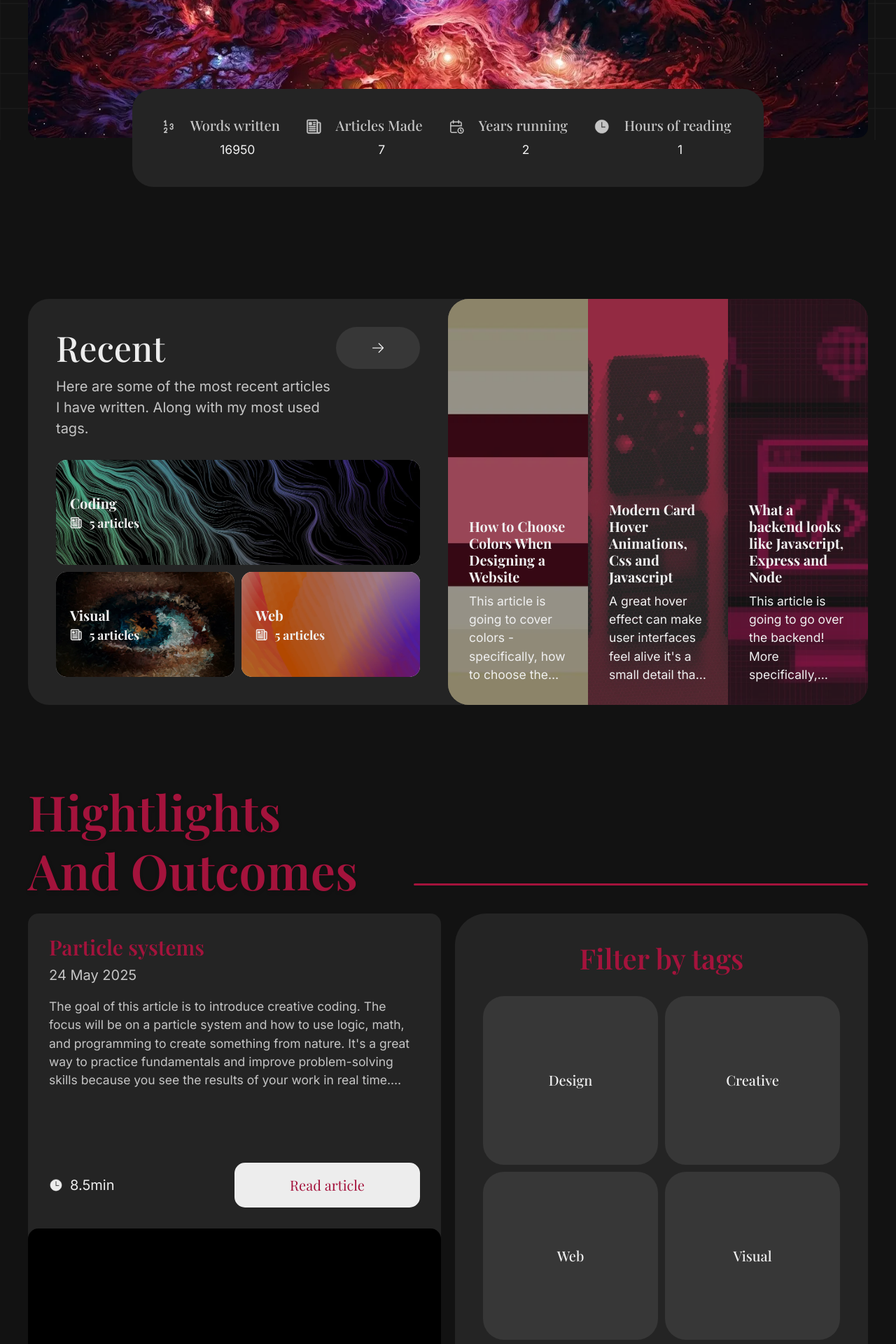
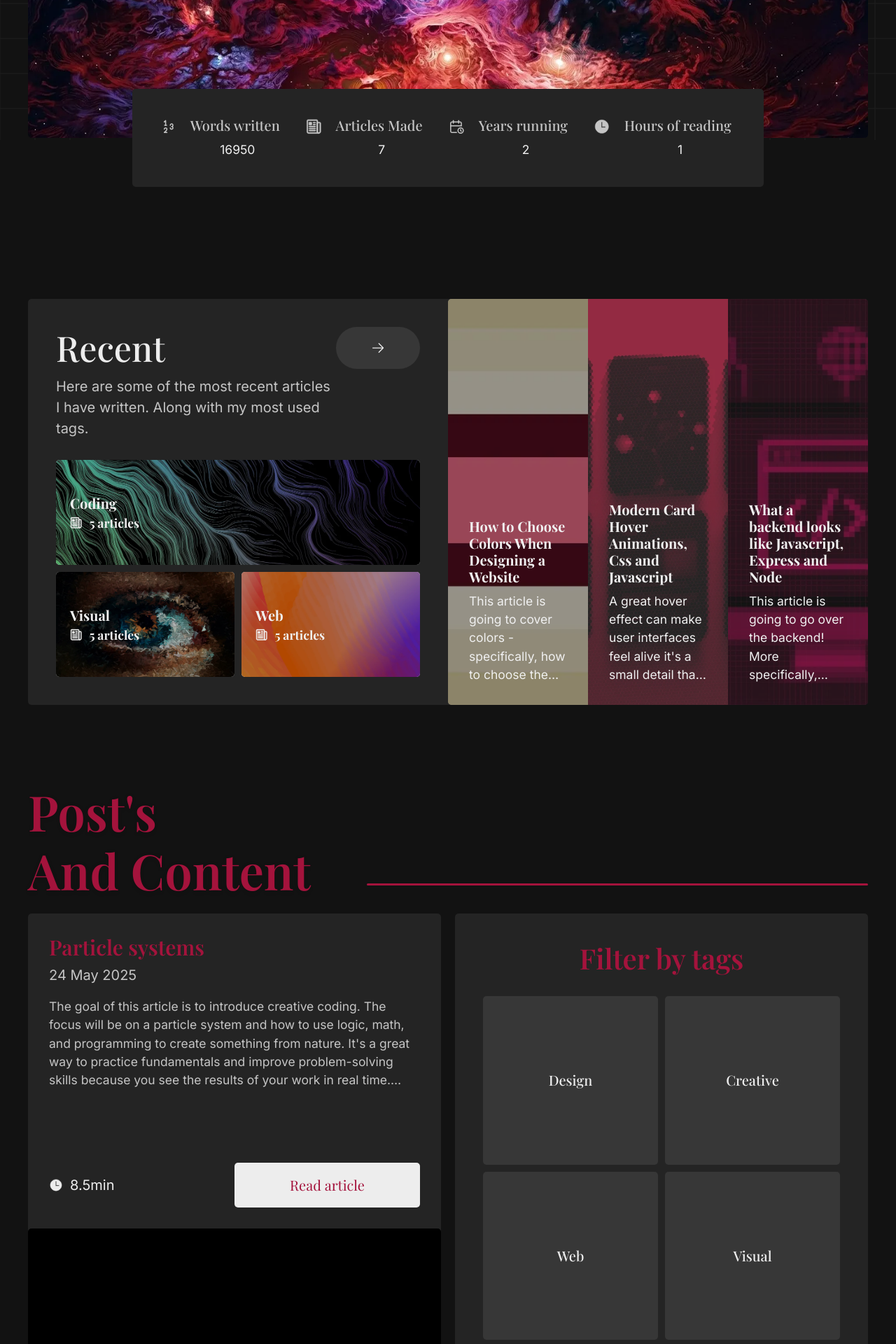
Before and after one commit to TheHeartstriker/Portfolio, a Next.js app in the folder Portfolio/: page /scriptorium in a window 1280 px wide. Shown: the part 760-2680 px from the top of the page at 70% size. Built offline with nearby package versions, Linux system fonts and the light colour scheme.

Commit message:
Small updates
Updated some text and border color's.

```diff
--- a/Portfolio/src/providers/background/background.jsx
+++ b/Portfolio/src/providers/background/background.jsx
@@ -2,16 +2,16 @@
 import { useState, useRef, useEffect, useContext } from "react";
 import { AddMember, RemoveMember } from "@/utils/animations/aniFrame";
 import { isMobile } from "@/utils/isMobile";
-import { drawLine, drawRadial } from "./drawFunctions";
+import { drawLine } from "./drawFunctions";
 import "./background.css";
 import { Context } from "@/providers/context/contextProvider";
 
 function Background() {
   const backgroundRef = useRef(null);
-  const cursorBackgroundRef = useRef(null);
-  const colorRef = useRef({ lineColor: "", cursorColor: "" });
+  const colorRef = useRef({
+    lineColor: "",
+  });
   const [backgroundCtx, setBackgroundCtx] = useState(null);
-  const [cursorCtx, setCursorCtx] = useState(null);
   const offsetRef = useRef(0);
   const SquareGridSize = 50;
   const SquareLine = 1;
@@ -25,16 +25,12 @@ function Background() {
   // Creates a canvas
   useEffect(() => {
     const backgroundCanvas = backgroundRef.current;
-    const cursorCanvas = cursorBackgroundRef.current;
     const isMobileDevice = isMobile();
-    if (!backgroundCanvas || !cursorCanvas) return;
+    if (!backgroundCanvas) return;
     const resizeCanvas = () => {
       backgroundCanvas.width = window.innerWidth;
       backgroundCanvas.height = window.innerHeight * 1.2;
-      cursorCanvas.width = window.innerWidth;
-      cursorCanvas.height = window.innerHeight * 1.2;
       setBackgroundCtx(backgroundCanvas.getContext("2d"));
-      setCursorCtx(cursorCanvas.getContext("2d"));
     };
     resizeCanvas();
     //Do resizes for desktop
@@ -98,8 +94,6 @@ function Background() {
     }
   }
 
-  const cursorX = useRef(0);
-  const cursorY = useRef(0);
   useEffect(() => {
     if (!backgroundCtx || !colorRef) return;
     //Scrolling grid
@@ -114,30 +108,6 @@ function Background() {
       };
     }
 
-    function drawCursor() {
-      if (!cursorCtx) return;
-      function updateCursor() {
-        const speed = 0.2;
-
-        // Update delayed cursor position
-        cursorX.current += (Mouse.current.x - cursorX.current) * speed;
-        cursorY.current += (Mouse.current.y - cursorY.current) * speed;
-
-        cursorCtx.clearRect(
-          0,
-          0,
-          backgroundRef.current.width,
-          backgroundRef.current.height,
-        );
-        drawRadial(cursorCtx, colorRef, cursorX.current, cursorY.current);
-      }
-      AddMember(updateCursor);
-      return () => {
-        RemoveMember(updateCursor);
-      };
-    }
-
-    drawCursor();
     startAnimation();
     // eslint-disable-next-line react-hooks/exhaustive-deps
   }, [backgroundCtx]);
@@ -145,9 +115,7 @@ function Background() {
   useEffect(() => {
     const root = getComputedStyle(document.documentElement);
     colorRef.current.lineColor = root.getPropertyValue("--graph-lines").trim();
-    colorRef.current.cursorColor = root
-      .getPropertyValue("--opacity-color-2-2")
-      .trim();
+
     window.addEventListener("mousemove", handleMouseMove);
     return () => {
       window.removeEventListener("mousemove", handleMouseMove);
@@ -157,7 +125,6 @@ function Background() {
   return (
     <div>
       <canvas ref={backgroundRef} id="backgroundId" />
-      <canvas ref={cursorBackgroundRef} id="cursorBackgroundId" />
     </div>
   );
 }
--- a/Portfolio/src/providers/background/drawFunctions.jsx
+++ b/Portfolio/src/providers/background/drawFunctions.jsx
@@ -57,7 +57,7 @@ export function drawLineAnimated(
 
 export function drawRadial(ctx, colorRef, x, y) {
   if (!ctx || !colorRef.current) return;
-  const radius = 0;
+  const radius = 200;
   const gradient = ctx.createRadialGradient(x, y, 0, x, y, radius);
   gradient.addColorStop(0, colorRef.current.cursorColor);
   gradient.addColorStop(1, "transparent");
--- a/Portfolio/src/site.css
+++ b/Portfolio/src/site.css
@@ -119,7 +119,7 @@ p {
   --shadow-large: 0 16px 32px rgba(0, 0, 0, 0.6), 0 4px 8px rgba(0, 0, 0, 0.3);
   /*  */
   /* Border radius's */
-  --border-radius-small: 15px;
+  --border-radius-small: 5px;
   --border-radius-medium: 30px;
   --border-radius-large: 45px;
 
--- a/Portfolio/src/views/scriptorium/sections/articles/articles.css
+++ b/Portfolio/src/views/scriptorium/sections/articles/articles.css
@@ -28,7 +28,7 @@
   background-color: var(--color-4);
   padding: var(--space-32);
   gap: var(--space-24);
-  border-radius: var(--border-radius-large);
+  border-radius: var(--border-radius-small);
 }
 
 .article-filter-text {
@@ -58,7 +58,7 @@
 .article-filter-item-container-btn {
   background-color: var(--color-3);
   border: none;
-  border-radius: var(--border-radius-medium);
+  border-radius: var(--border-radius-small);
   transition:
     background-color var(--motion-small-2) var(--power-2-out),
     color var(--motion-small-2) var(--power-2-out);
--- a/Portfolio/src/views/scriptorium/sections/articles/articles.jsx
+++ b/Portfolio/src/views/scriptorium/sections/articles/articles.jsx
@@ -104,7 +104,7 @@ function Articles() {
   return (
     <div className="article-container">
       <ArticlesAni filteredArticles={filteredArticles} />
-      <Separator headerArr={["Hightlights", "And Outcomes"]} reverse={false} />
+      <Separator headerArr={["Post's", "And Content"]} reverse={false} />
       <div className="article-card-container">{handleCards()}</div>
     </div>
   );
--- a/Portfolio/src/views/scriptorium/sections/intro/intro.css
+++ b/Portfolio/src/views/scriptorium/sections/intro/intro.css
@@ -88,7 +88,7 @@
   width: auto;
   min-height: var(--typo-size-96);
   background-color: var(--color-4);
-  border-radius: var(--border-radius-medium);
+  border-radius: var(--border-radius-small);
   padding: var(--space-32);
   gap: var(--space-24);
   margin: 0 auto;
--- a/Portfolio/src/views/scriptorium/sections/recent/recent.css
+++ b/Portfolio/src/views/scriptorium/sections/recent/recent.css
@@ -9,7 +9,7 @@
   padding: 0;
   flex-direction: row;
   background-color: var(--color-4);
-  border-radius: var(--border-radius-medium);
+  border-radius: var(--border-radius-small);
 }
 /* Left section */
 .scriptorium-recent-card-content {
@@ -174,7 +174,7 @@
   flex-direction: row;
   width: 50%;
   overflow: hidden;
-  border-radius: var(--border-radius-medium);
+  border-radius: var(--border-radius-small);
 }
 
 .scriptorium-recent-card-articles-item {
@@ -204,7 +204,7 @@
   left: 0;
   z-index: 15;
   cursor: pointer;
-  border-radius: 25px;
+  border-radius: var(--border-radius-small);
 }
 
 .scriptorium-recent-card-articles-item p {
--- a/Portfolio/src/views/skills/lightSkills/lightSkills.css
+++ b/Portfolio/src/views/skills/lightSkills/lightSkills.css
@@ -252,7 +252,6 @@
   width: 100%;
   height: 100%;
   object-fit: cover;
-  border-radius: var(--border-radius-medium);
 }
 /*  */
 /* For the highlights section */
```
